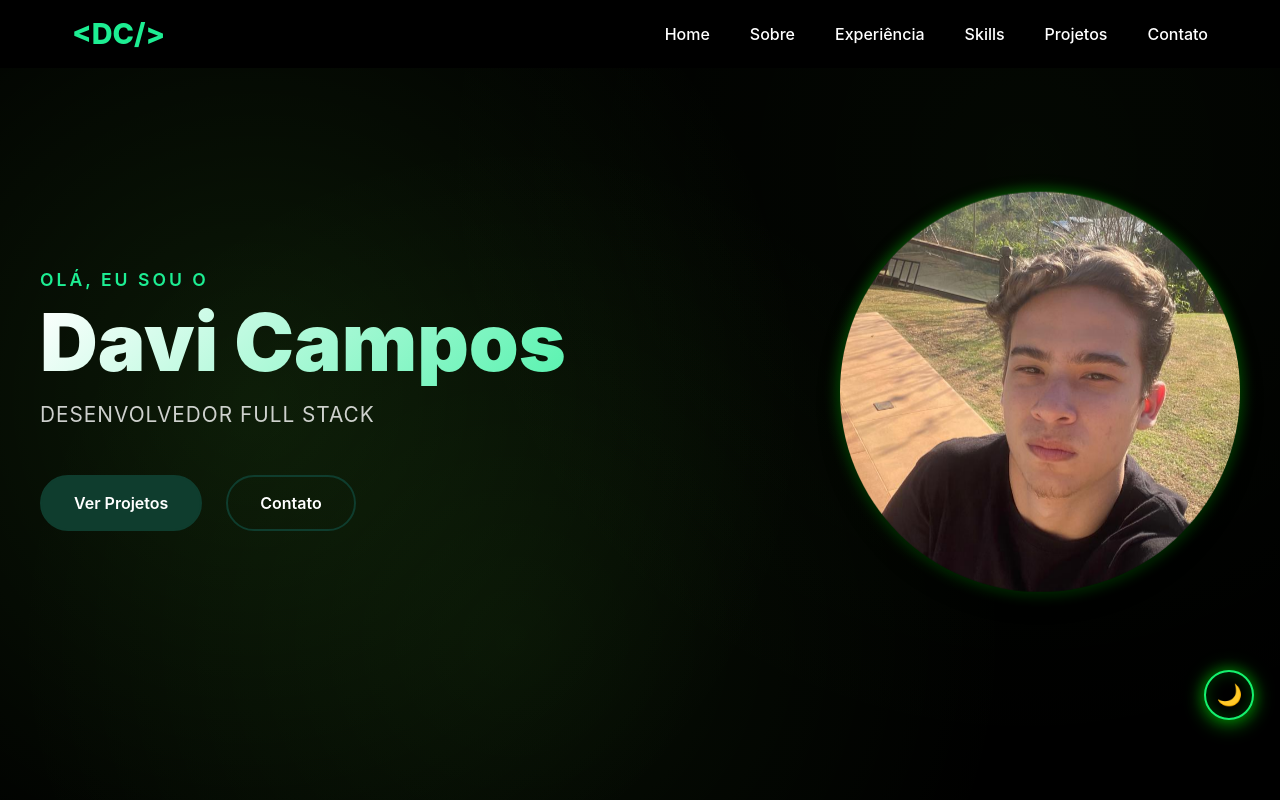
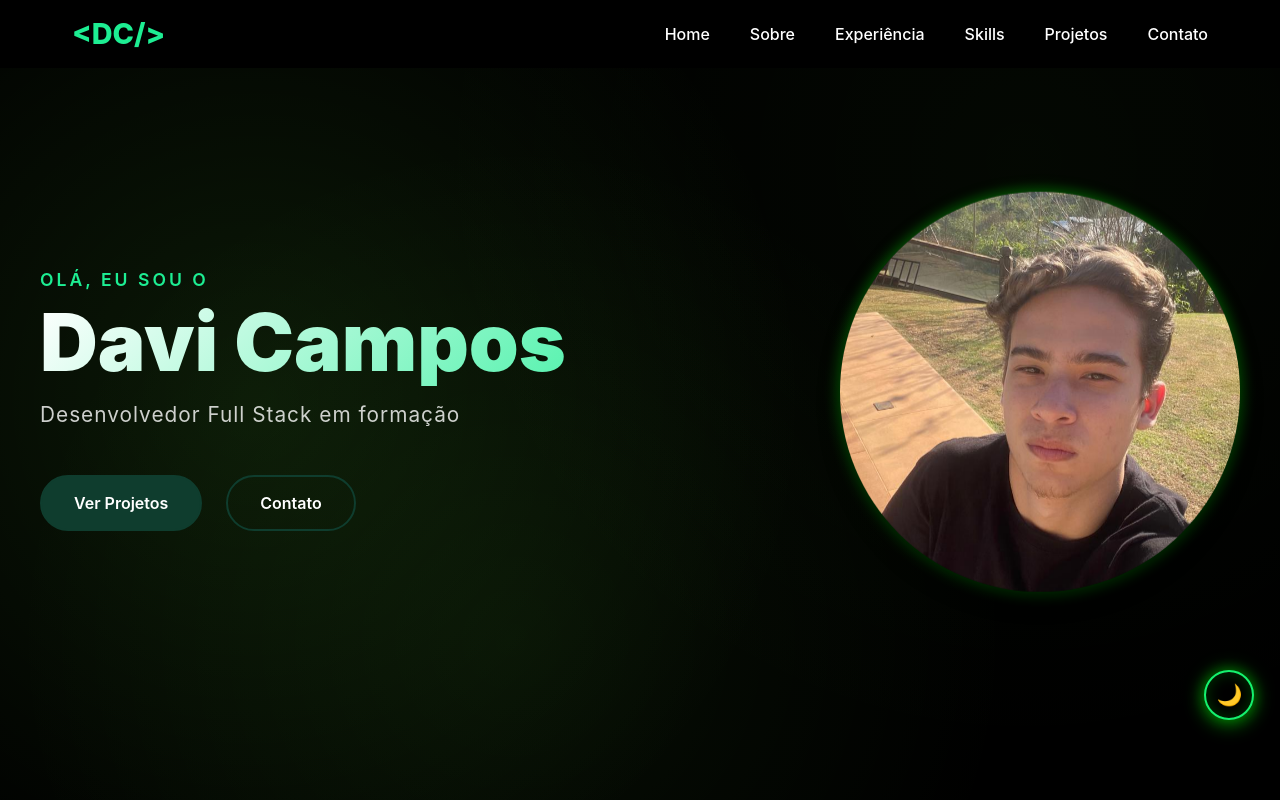
Before and after one commit to DaviCamposD/Portfolio, a plain HTML site: page index.html in a window 1280 px wide. Shown: the top 800 px of the page. Drawn offline with Linux system fonts and the light colour scheme; a web font is replaced by a local one.

Commit message:
Update index.html

```diff
--- a/index.html
+++ b/index.html
@@ -31,7 +31,7 @@
         <div class="hero-text">
             <h2>OLÁ, EU SOU O</h2>
             <h1 id="h1-escrita">Davi Campos</h1>
-            <h3>DESENVOLVEDOR FULL STACK</h3>
+            <h3>Desenvolvedor Full Stack em formação</h3>
 
             <div class="buttons">
                 <a href="#projetos" class="btn" id="BtnProjetos">
```
